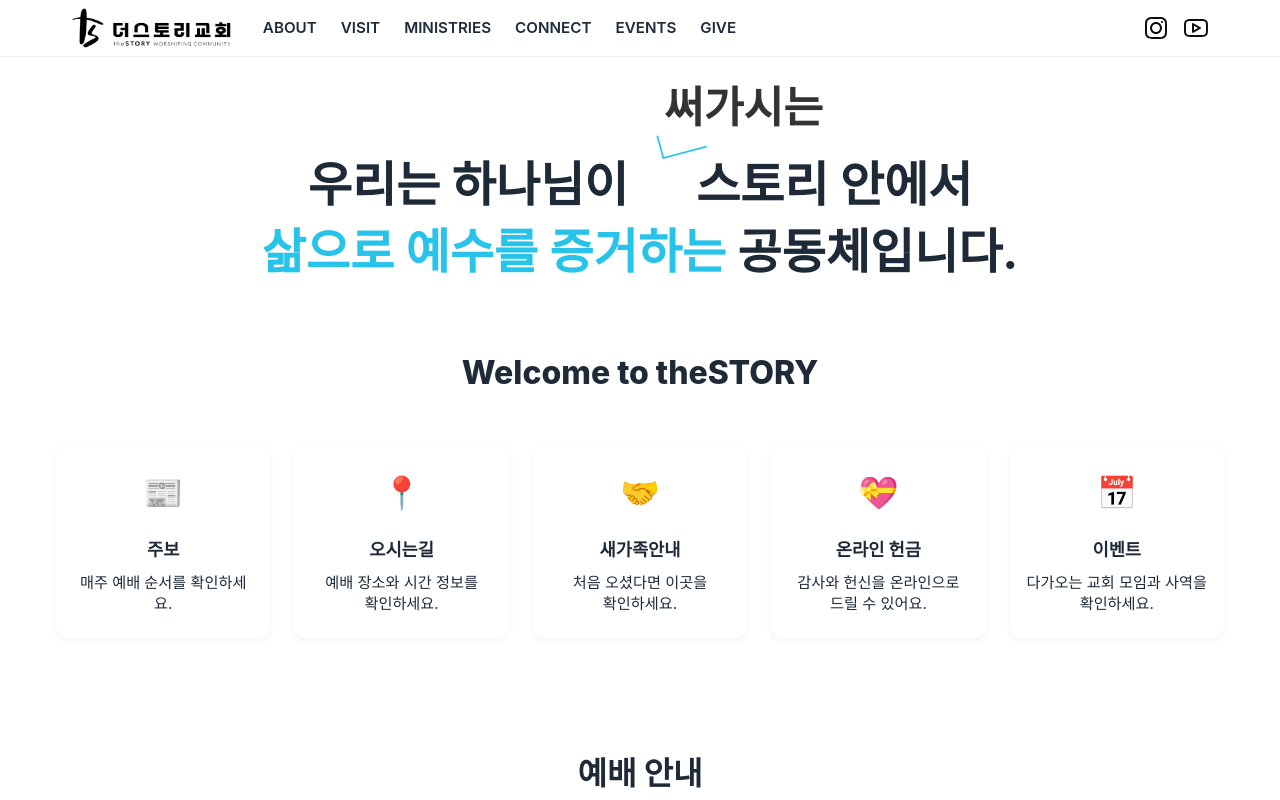
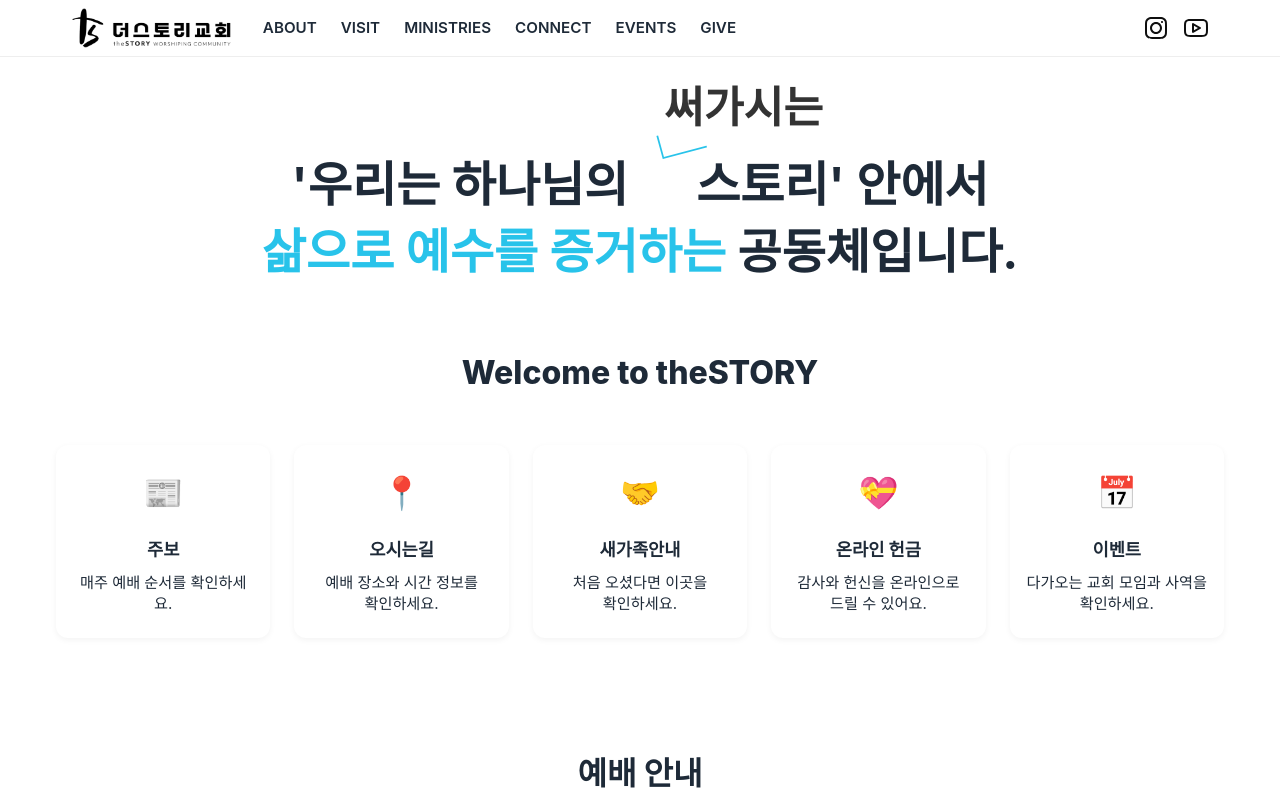
Before and after one commit to bumvino/theSTORY, a Next.js app: page / in a window 1280 px wide. Shown: the top 800 px of the page. Built offline with nearby package versions, Linux system fonts and the light colour scheme.

Commit message:
minor contents update

```diff
--- a/app/components/DynamicHeadline.jsx
+++ b/app/components/DynamicHeadline.jsx
@@ -17,12 +17,12 @@ export default function DynamicHeadline() {
     return (
         <section className="headline">
             <h2 className="headline-korean text-2xl sm:text-3xl md:text-4xl lg:text-5xl">
-                우리는 하나님이
+                '우리는 하나님의
                 <span className="insertion">
                 <span className="tick">✓</span>
                 <span className="above">써가시는</span>
                 </span>
-                스토리 안에서
+                스토리' 안에서
                 <br />
                 <span className="kr-rotator" key={krIndex}>
     {krWords[krIndex]}
```
